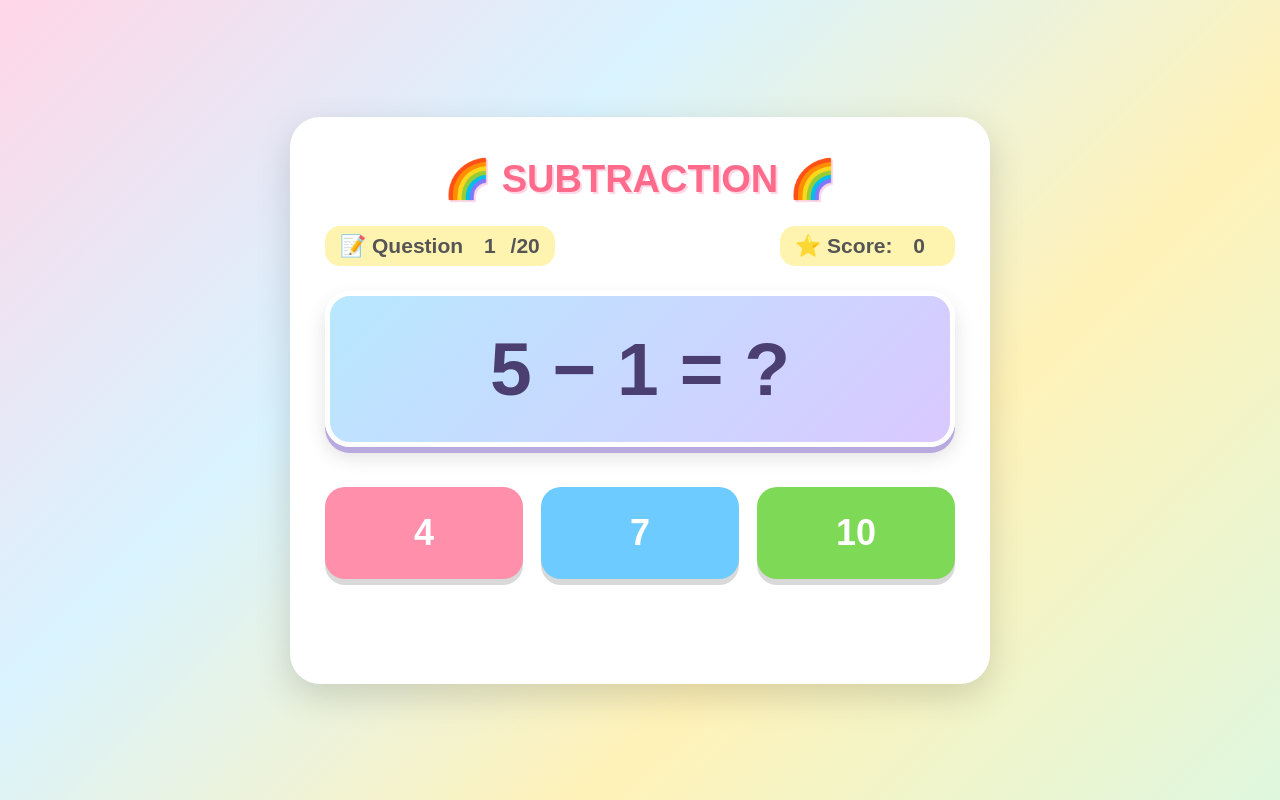
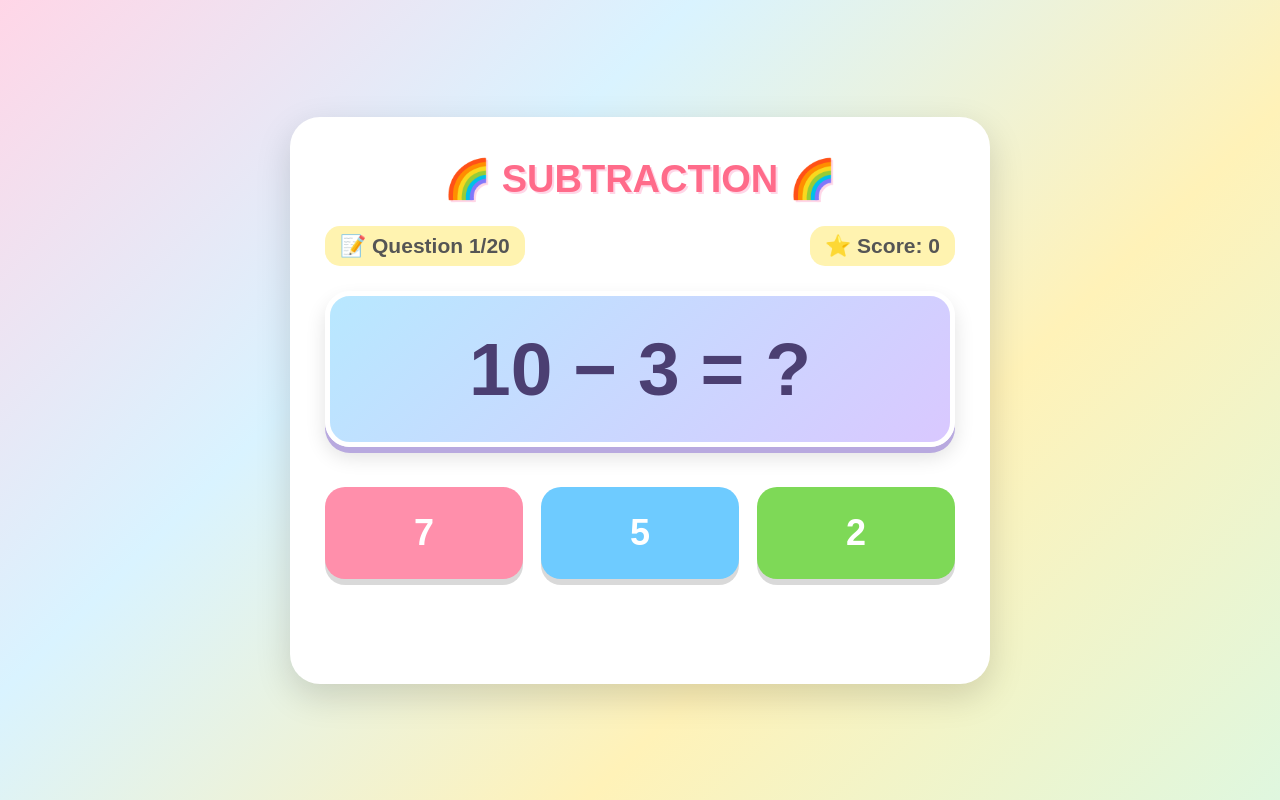
Before and after one commit to alvertaorlandia/Subtraction-Game, a plain HTML site: page index.html in a window 1280 px wide. Both pictures are taken after a click on the button "🚀 START". Drawn offline with Linux system fonts and the light colour scheme.

Commit message:
Update index.html

```diff
--- a/index.html
+++ b/index.html
@@ -18,7 +18,6 @@ body {
   justify-content: center;
   align-items: center;
 
-  /* COLORFUL BACKGROUND */
   background: linear-gradient(
     135deg,
     #ffd6e7,
@@ -33,13 +32,9 @@ body {
 .game {
   width: 90%;
   max-width: 700px;
-
-  background: #ffffff;
-
+  background: white;
   border-radius: 30px;
-
   padding: 40px 35px;
-
   text-align: center;
 
   box-shadow: 0 12px 35px rgba(0,0,0,0.15);
@@ -49,11 +44,8 @@ body {
 
 h1 {
   margin: 0 0 25px;
-
   font-size: 38px;
-
   color: #ff6b8a;
-
   text-shadow: 2px 2px 0 #ffd6e7;
 }
 
@@ -62,21 +54,15 @@ h1 {
 .info {
   display: flex;
   justify-content: space-between;
-
   font-size: 21px;
-
   margin-bottom: 25px;
-
   color: #555;
 }
 
-.info span {
+.info > span {
   background: #fff3b0;
-
   padding: 8px 15px;
-
   border-radius: 15px;
-
   font-weight: bold;
 }
 
@@ -84,12 +70,10 @@ h1 {
 
 #question {
   font-size: 75px;
-
   font-weight: bold;
 
   margin: 25px 0 40px;
 
-  /* COLORFUL QUESTION BOX */
   background: linear-gradient(
     135deg,
     #b8e8ff,
@@ -102,7 +86,7 @@ h1 {
 
   padding: 30px 15px;
 
-  border: 5px solid #ffffff;
+  border: 5px solid white;
 
   box-shadow:
     0 6px 0 #b8a9df,
@@ -113,21 +97,17 @@ h1 {
 
 .answers {
   display: grid;
-
   grid-template-columns: repeat(3, 1fr);
-
   gap: 18px;
 }
 
 .answer {
   border: none;
-
   border-radius: 20px;
 
   padding: 25px 10px;
 
   font-size: 36px;
-
   font-weight: bold;
 
   color: white;
@@ -138,8 +118,6 @@ h1 {
 
   box-shadow: 0 6px 0 rgba(0,0,0,0.15);
 }
-
-/* THREE ANSWER COLORS */
 
 .answer:nth-child(1) {
   background: #ff8fab;
@@ -169,11 +147,9 @@ h1 {
 
 #feedback {
   height: 40px;
-
   margin-top: 25px;
 
   font-size: 28px;
-
   font-weight: bold;
 
   color: #555;
@@ -184,15 +160,12 @@ h1 {
 #next,
 #restart,
 #start {
-
   border: none;
-
   border-radius: 18px;
 
   padding: 15px 35px;
 
   font-size: 21px;
-
   font-weight: bold;
 
   cursor: pointer;
@@ -207,46 +180,36 @@ h1 {
 }
 
 #start {
-
   background: #ff9f43;
-
   margin-top: 10px;
 }
 
 #next {
-
   background: #6c63ff;
-
   display: none;
 }
 
 #restart {
-
   background: #ff6b8a;
-
   display: none;
 }
 
 #start:hover,
 #next:hover,
 #restart:hover {
-
   transform: translateY(-3px);
 }
 
 #start:active,
 #next:active,
 #restart:active {
-
   transform: translateY(2px);
 }
 
 /* RESULT */
 
 #result {
-
   font-size: 32px;
-
   font-weight: bold;
 
   margin: 30px 0;
@@ -263,11 +226,8 @@ h1 {
 /* START TEXT */
 
 .start-text {
-
   font-size: 24px;
-
   margin-bottom: 20px;
-
   color: #666;
 }
 
@@ -278,53 +238,41 @@ h1 {
 }
 
 
-/* TABLET / HP */
+/* MOBILE */
 
 @media (max-width: 600px) {
 
   .game {
-
     width: 94%;
-
     padding: 30px 20px;
   }
 
   h1 {
-
     font-size: 30px;
   }
 
   .info {
-
     font-size: 15px;
   }
 
-  .info span {
-
+  .info > span {
     padding: 6px 10px;
   }
 
   #question {
-
     font-size: 55px;
-
     margin: 25px 0 35px;
-
     padding: 25px 10px;
   }
 
   .answers {
-
     gap: 10px;
   }
 
   .answer {
-
     padding: 20px 5px;
-
     font-size: 28px;
   }
-
 }
 </style>
 </head>
@@ -371,10 +319,10 @@ h1 {
     </div>
 
 
-    <!-- QUESTION BOX -->
+    <!-- QUESTION -->
 
     <div id="question">
-      8 − 3 = ?
+      10 − 3 = ?
     </div>
 
 
@@ -440,7 +388,39 @@ let correctAnswer = 0;
 let choices = [];
 
 
-/* START GAME */
+/* =========================
+   20 FIXED QUESTIONS
+========================= */
+
+const questions = [
+
+  [10, 3],
+  [8, 5],
+  [2, 1],
+  [9, 4],
+  [6, 4],
+  [7, 2],
+  [5, 3],
+  [10, 6],
+  [4, 1],
+  [9, 7],
+  [8, 3],
+  [6, 2],
+  [7, 5],
+  [10, 2],
+  [5, 1],
+  [9, 6],
+  [4, 2],
+  [8, 4],
+  [7, 3],
+  [10, 5]
+
+];
+
+
+/* =========================
+   START GAME
+========================= */
 
 function startGame() {
 
@@ -470,10 +450,13 @@ function startGame() {
 
 
   showQuestion();
+
 }
 
 
-/* SHOW QUESTION */
+/* =========================
+   SHOW QUESTION
+========================= */
 
 function showQuestion() {
 
@@ -501,29 +484,28 @@ function showQuestion() {
 
     btn.disabled = false;
 
+    btn.style.background = "";
+
   });
 
 
-  /*
-    SUBTRACTION WITHIN 10
-  */
+  /* GET QUESTION */
 
   const minuend =
-    Math.floor(
-      Math.random() * 11
-    );
+    questions[currentQuestion][0];
 
 
   const subtrahend =
-    Math.floor(
-      Math.random() *
-      (minuend + 1)
-    );
+    questions[currentQuestion][1];
 
+
+  /* CALCULATE ANSWER */
 
   correctAnswer =
     minuend - subtrahend;
 
+
+  /* DISPLAY QUESTION */
 
   document
     .getElementById("question")
@@ -531,12 +513,10 @@ function showQuestion() {
       `${minuend} − ${subtrahend} = ?`;
 
 
+  /* CREATE ANSWERS */
+
   choices = [correctAnswer];
 
-
-  /*
-    CREATE 2 WRONG ANSWERS
-  */
 
   while (choices.length < 3) {
 
@@ -555,9 +535,7 @@ function showQuestion() {
   }
 
 
-  /*
-    RANDOMIZE ANSWERS
-  */
+  /* RANDOMIZE ANSWERS */
 
   choices.sort(function() {
 
@@ -565,6 +543,8 @@ function showQuestion() {
 
   });
 
+
+  /* DISPLAY ANSWERS */
 
   buttons.forEach(function(btn, i) {
 
@@ -576,7 +556,9 @@ function showQuestion() {
 }
 
 
-/* CHECK ANSWER */
+/* =========================
+   CHECK ANSWER
+========================= */
 
 function checkAnswer(index) {
 
@@ -588,9 +570,7 @@ function checkAnswer(index) {
     choices[index];
 
 
-  /*
-    PREVENT MULTIPLE CLICKS
-  */
+  /* PREVENT MULTIPLE CLICKS */
 
   buttons.forEach(function(btn) {
 
@@ -599,9 +579,7 @@ function checkAnswer(index) {
   });
 
 
-  /*
-    CORRECT
-  */
+  /* CORRECT ANSWER */
 
   if (selected === correctAnswer) {
 
@@ -626,9 +604,7 @@ function checkAnswer(index) {
   }
 
 
-  /*
-    WRONG
-  */
+  /* WRONG ANSWER */
 
   else {
 
@@ -643,9 +619,7 @@ function checkAnswer(index) {
         "#ff6b6b";
 
 
-    /*
-      SHOW CORRECT ANSWER
-    */
+    /* SHOW CORRECT ANSWER */
 
     buttons.forEach(function(btn, i) {
 
@@ -664,9 +638,7 @@ function checkAnswer(index) {
   }
 
 
-  /*
-    SHOW NEXT BUTTON
-  */
+  /* SHOW NEXT BUTTON */
 
   document
     .getElementById("next")
@@ -676,7 +648,9 @@ function checkAnswer(index) {
 }
 
 
-/* NEXT QUESTION */
+/* =========================
+   NEXT QUESTION
+========================= */
 
 function nextQuestion() {
 
@@ -698,7 +672,9 @@ function nextQuestion() {
 }
 
 
-/* RESULT */
+/* =========================
+   RESULT
+========================= */
 
 function showResult() {
 
@@ -726,7 +702,9 @@ function showResult() {
 }
 
 
-/* RESTART */
+/* =========================
+   PLAY AGAIN
+========================= */
 
 function restartGame() {
 
```
